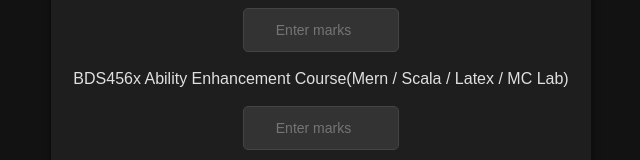
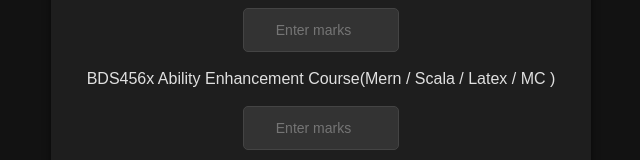
Before and after one commit to manojsvgit/SGPA_Calculator, a plain HTML site: page index.html in a window 1280 px wide. Shown: the part 526-686 px from the top of the page, without its empty margins (319-959 px from the left). Drawn offline with Linux system fonts and the light colour scheme.

Commit message:
updated mc lab to mc

```diff
--- a/index.html
+++ b/index.html
@@ -42,7 +42,7 @@
         </div>
         <!-- New Subject: Ability Enhancement Course -->
         <div class="contain center">
-            <label for="6">BDS456x Ability Enhancement Course(Mern / Scala / Latex / MC Lab)</label>
+            <label for="6">BDS456x Ability Enhancement Course(Mern / Scala / Latex / MC )</label>
         </div>
         <div class="incontain center">
             <input class="input" type="number" name="a" id="6" placeholder="Enter marks">
```
